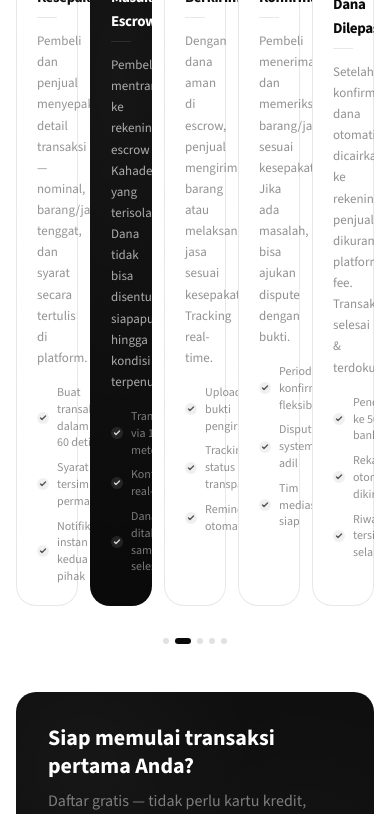
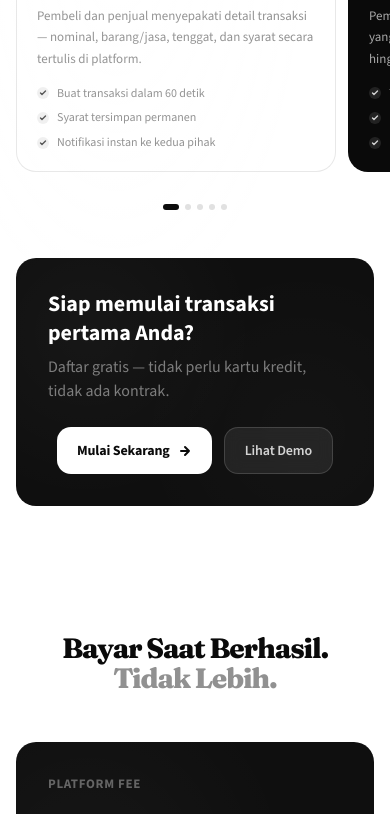
Before and after one commit to kahade-id/landing, a Next.js app: page / in a window 390 px wide. Shown: the part 2821-3635 px from the top of the page. Built offline with nearby package versions, Linux system fonts and the light colour scheme.

Commit message:
Fix mobile how-it-works carousel layout and dots

```diff
--- a/src/components/sections/HowItWorksSection.tsx
+++ b/src/components/sections/HowItWorksSection.tsx
@@ -190,6 +190,56 @@ const StepCard = ({
 export default function HowItWorksSection() {
   const [sectionRef, inView] = useInView(0.08);
   const [hoveredIdx, setHoveredIdx] = useState(-1);
+  const [activeMobileStep, setActiveMobileStep] = useState(0);
+  const mobileScrollRef = useRef<HTMLDivElement>(null);
+
+  useEffect(() => {
+    const container = mobileScrollRef.current;
+    if (!container) return;
+
+    const onScroll = () => {
+      const cards = Array.from(container.querySelectorAll<HTMLElement>("[data-step-card]"));
+      if (!cards.length) return;
+
+      const viewportCenter = container.scrollLeft + container.clientWidth / 2;
+      let nearestIdx = 0;
+      let nearestDistance = Number.POSITIVE_INFINITY;
+
+      cards.forEach((card, idx) => {
+        const cardCenter = card.offsetLeft + card.offsetWidth / 2;
+        const distance = Math.abs(cardCenter - viewportCenter);
+        if (distance < nearestDistance) {
+          nearestDistance = distance;
+          nearestIdx = idx;
+        }
+      });
+
+      setActiveMobileStep(nearestIdx);
+    };
+
+    onScroll();
+    container.addEventListener("scroll", onScroll, { passive: true });
+    window.addEventListener("resize", onScroll);
+
+    return () => {
+      container.removeEventListener("scroll", onScroll);
+      window.removeEventListener("resize", onScroll);
+    };
+  }, []);
+
+  const scrollToStep = (idx: number) => {
+    const container = mobileScrollRef.current;
+    if (!container) return;
+
+    const cards = Array.from(container.querySelectorAll<HTMLElement>("[data-step-card]"));
+    const targetCard = cards[idx];
+    if (!targetCard) return;
+
+    container.scrollTo({
+      left: targetCard.offsetLeft - 16,
+      behavior: "smooth",
+    });
+  };
 
   return (
     <section
@@ -278,11 +328,15 @@ export default function HowItWorksSection() {
             Geser untuk melihat semua langkah →
           </p>
 
-          <div className="flex gap-3 overflow-x-auto hide-scrollbar pb-4 snap-x">
+          <div ref={mobileScrollRef} className="flex gap-3 overflow-x-auto hide-scrollbar pb-4 px-4 -mx-4 snap-x snap-mandatory">
             {steps.map((s) => {
               const isF = s.featured;
               return (
-                <div key={s.num} className={`flex-shrink-0 w-[85vw] max-w-[300px] snap-start step-card ${isF ? "step-card-featured" : ""}`}>
+                <div
+                  key={s.num}
+                  data-step-card
+                  className={`!flex-none w-[84vw] max-w-[320px] snap-center step-card ${isF ? "step-card-featured" : ""}`}
+                >
                   {isF && (
                     <div className="absolute inset-0 rounded-card pointer-events-none"
                       style={{ background: "radial-gradient(ellipse 70% 60% at 30% 30%, rgba(255,255,255,.05) 0%, transparent 70%)" }}
@@ -330,10 +384,16 @@ export default function HowItWorksSection() {
 
           {/* Scroll dots */}
           <div className="flex justify-center gap-1.5 mt-4">
-            {steps.map((s, i) => (
-              <div key={i} className={`h-1.5 rounded-full transition-all ${
-                s.featured ? "w-4 bg-ink" : "w-1.5 bg-ink-12"
-              }`} />
+            {steps.map((_, i) => (
+              <button
+                key={i}
+                type="button"
+                aria-label={`Lihat langkah ${i + 1}`}
+                onClick={() => scrollToStep(i)}
+                className={`h-1.5 rounded-full transition-all ${
+                  activeMobileStep === i ? "w-4 bg-ink" : "w-1.5 bg-ink-12"
+                }`}
+              />
             ))}
           </div>
         </div>
```
